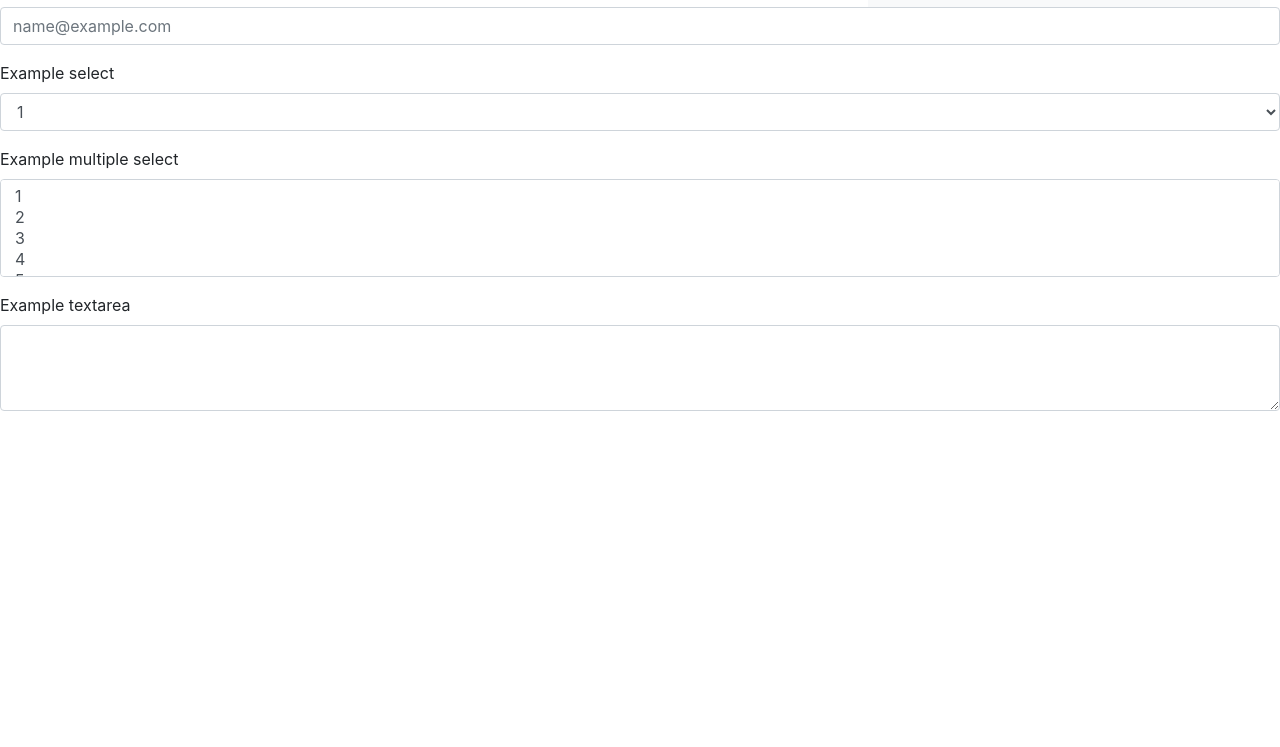
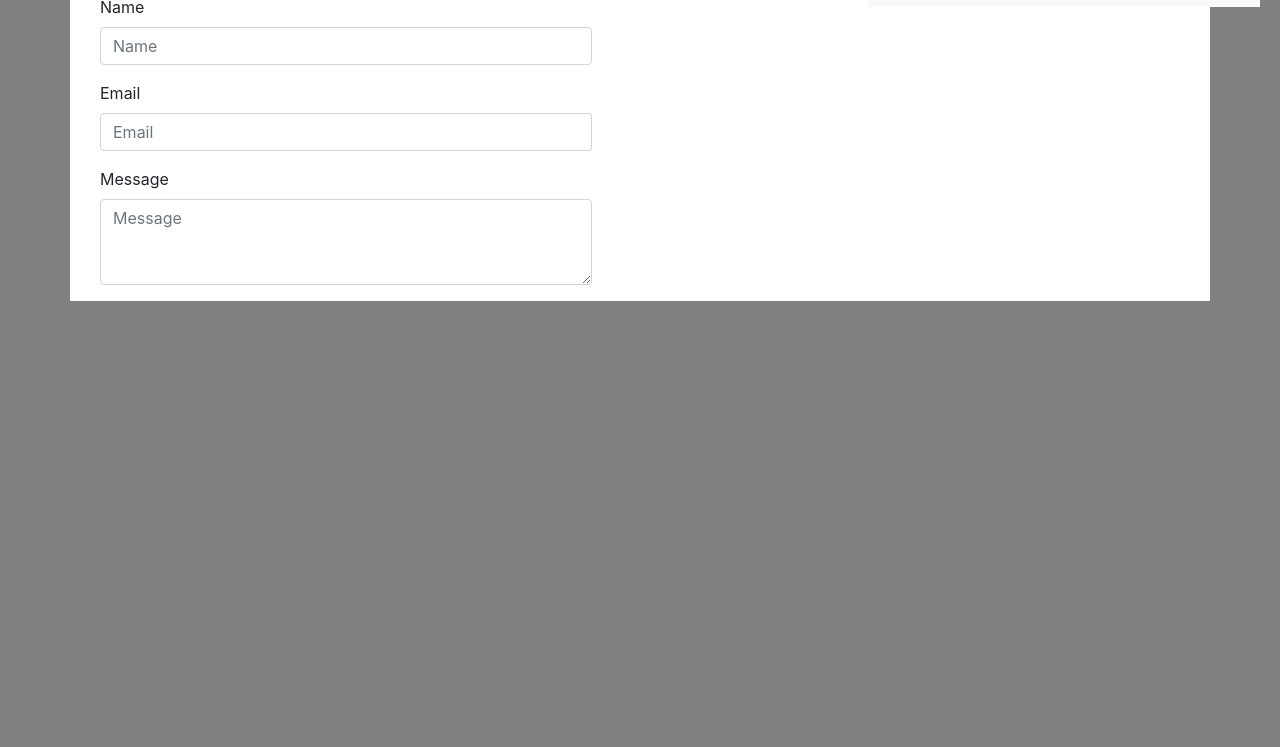
Before and after one commit to evanfurniss/responsive-portfolio, a plain HTML site: page contact.html in a window 1280 px wide. Shown: the part 53-800 px from the top of the page. Drawn offline with nearby package versions, Linux system fonts and the light colour scheme.

Commit message:
Formatted contact page, configured background color for body and .container

```diff
--- a/contact.html
+++ b/contact.html
@@ -29,35 +29,27 @@
     </nav>
 </head>
 <body>
-    <form>
+<br>
+<br>
+  <div class="container">
+    <div class="row">
+      <div class="col-md-8">
+        <form>
         <div class="form-group">
-          <label for="exampleFormControlInput1">Email address</label>
-          <input type="email" class="form-control" id="exampleFormControlInput1" placeholder="name@example.com">
+          <label for="exampleFormControlInput1">Name</label>
+          <input type="name" class="form-control" id="exampleFormControlInput1" placeholder="Name">
         </div>
         <div class="form-group">
-          <label for="exampleFormControlSelect1">Example select</label>
-          <select class="form-control" id="exampleFormControlSelect1">
-            <option>1</option>
-            <option>2</option>
-            <option>3</option>
-            <option>4</option>
-            <option>5</option>
-          </select>
+          <label for="exampleFormControlInput1">Email</label>
+          <input type="email" class="form-control" id="exampleFormControlInput1" placeholder="Email">
         </div>
         <div class="form-group">
-          <label for="exampleFormControlSelect2">Example multiple select</label>
-          <select multiple class="form-control" id="exampleFormControlSelect2">
-            <option>1</option>
-            <option>2</option>
-            <option>3</option>
-            <option>4</option>
-            <option>5</option>
-          </select>
-        </div>
-        <div class="form-group">
-          <label for="exampleFormControlTextarea1">Example textarea</label>
-          <textarea class="form-control" id="exampleFormControlTextarea1" rows="3"></textarea>
+          <label for="exampleFormControlTextarea1">Message</label>
+          <textarea class="form-control" id="exampleFormControlTextarea1" rows="3" placeholder="Message"></textarea>
         </div>
       </form>
+      </div>
+    </div>
+  </div>
 </body>
 </html>
--- a/css/contact.css
+++ b/css/contact.css
@@ -7,3 +7,9 @@
 .navbar-brand {
     background-color: rgb(76, 230, 217);
 }
+body {
+    background-color: gray;
+}
+.container {
+    background-color: white;
+}
--- a/css/index.css
+++ b/css/index.css
@@ -7,9 +7,11 @@
 .navbar-brand {
     background-color: rgb(76, 230, 217);
 }
-.float-right {
-    float: inline-end;
-    float: right;
+body {
+    background-color: gray;
+}
+.container {
+    background-color: white;
 }
 .image {
     float: left;
--- a/css/portfolio.css
+++ b/css/portfolio.css
@@ -7,3 +7,9 @@
 .navbar-brand {
     background-color: rgb(76, 230, 217);
 }
+body {
+    background-color: gray;
+}
+.container {
+    background-color: white;
+}
```
Also changed, not shown: index.html (+3 -10 lines).
